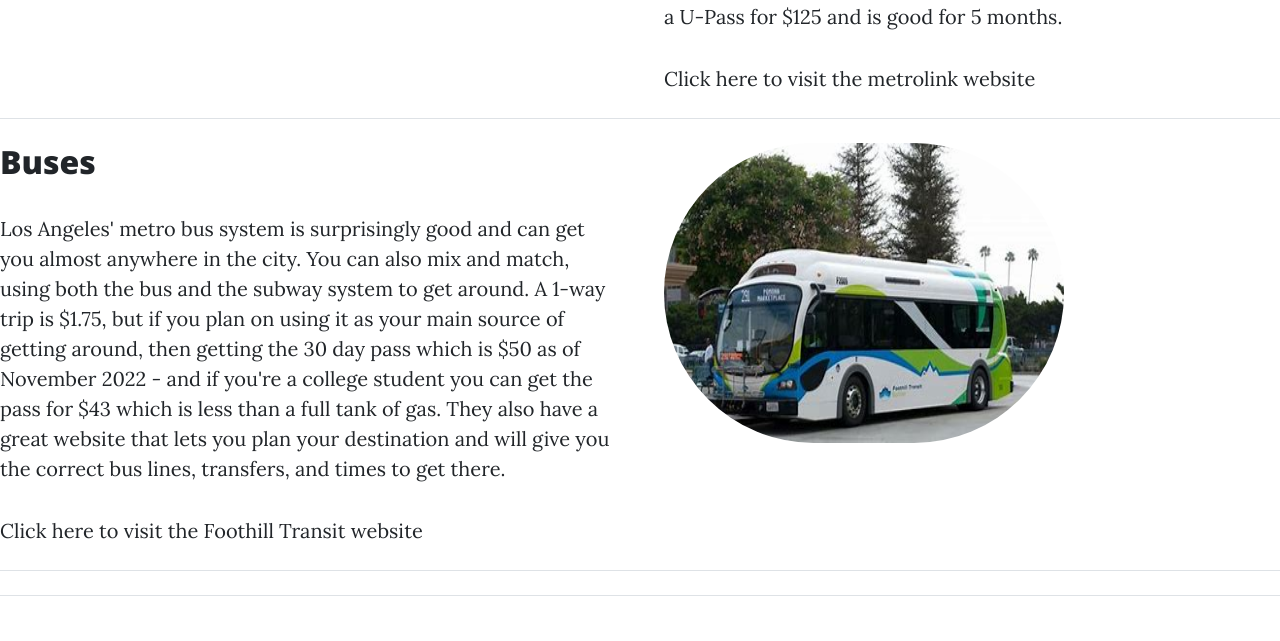
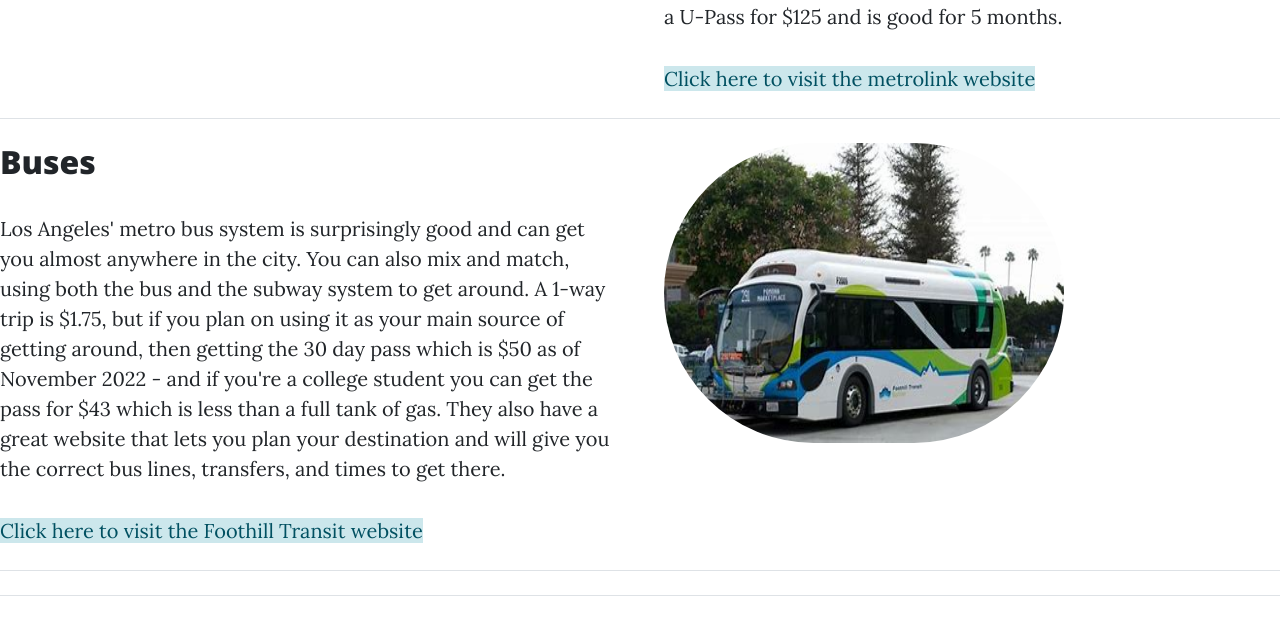
Before and after one commit to Drummerboy976/Gas-Price-Project-Website, a plain HTML site: page alternatives.html in a window 1280 px wide. Shown: the part 2275-2916 px from the top of the page. Drawn offline with nearby package versions, Linux system fonts and the light colour scheme.

Commit message:
changed alerts

```diff
--- a/alternatives.html
+++ b/alternatives.html
@@ -109,7 +109,7 @@
                     <div class="col">
                         <h2 class="post-header">Trains</h2>
                         <p>Though not as good as some of the east coast rail systems, Los Angeles has a decent enough rail system that will let you travel around downtown los angeles and the surrounding areas. Within the next few years, the system will be expanded to reach the west-side. A 30 day pass is $122 which includes unlimited rail plus bus rides. But as a college student, there are some schools enrolled in the U-Pass program which will provide even better rates. For example, Cal State LA is part of this program and offers a U-Pass for $125 and is good for 5 months. </p>
-                        <a href="https://metrolinktrains.com/">Click here to visit the metrolink website</a>
+                        <a href="https://metrolinktrains.com/" class="alert-primary">Click here to visit the metrolink website</a>
                     </div>
                 </div>
                 </section>
@@ -123,7 +123,7 @@
                     <div class="col">
                         <h2 class="post-header">Buses</h2>
                         <p>Los Angeles' metro bus system is surprisingly good and can get you almost anywhere in the city. You can also mix and match, using both the bus and the subway system to get around. A 1-way trip is $1.75, but if you plan on using it as your main source of getting around, then getting the 30 day pass which is $50 as of November 2022 - and if you're a college student you can get the pass for $43 which is less than a full tank of gas. They also have a great website that lets you plan your destination and will give you the correct bus lines, transfers, and times to get there.</p>
-                        <a href="http://foothilltransit.org/">Click here to visit the Foothill Transit website</a>
+                        <a href="http://foothilltransit.org/" class="alert-primary">Click here to visit the Foothill Transit website</a>
                     </div>
                     <div class="col">
                         <img class="rounded-pill" src="assets/img/bus.jfif" height="300px" width="400px">
```
